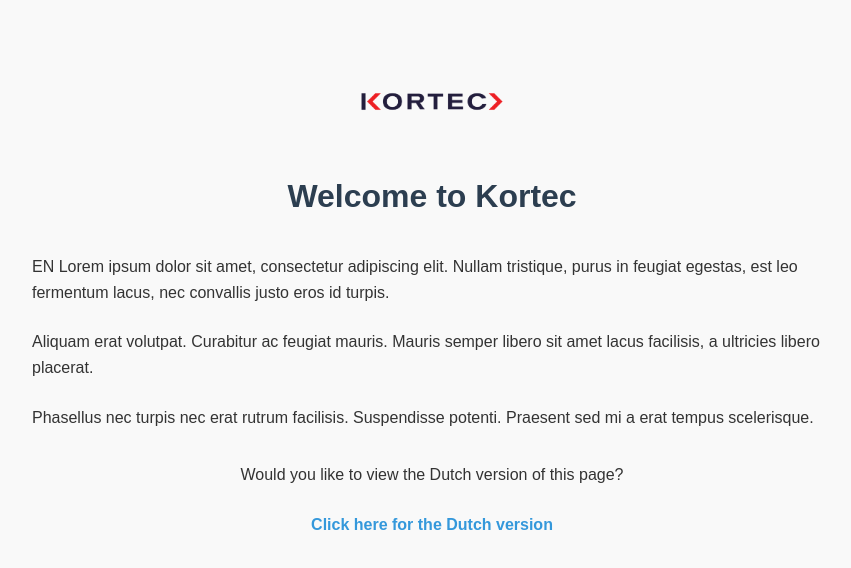
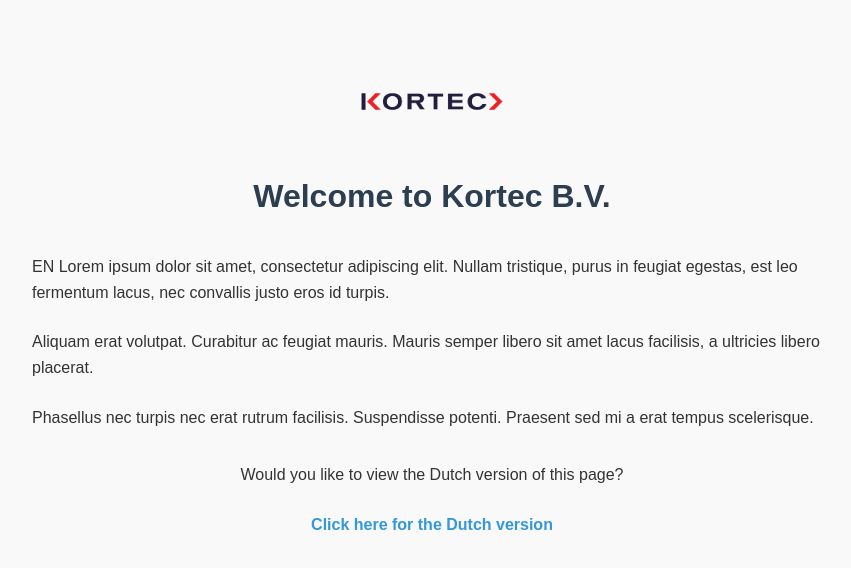
Before and after one commit to sanski/kortec, a plain HTML site: page index-en.html in a window 1280 px wide. Shown: the whole page, without its empty margins (208-1059 px from the left). Drawn offline with Linux system fonts and the light colour scheme.

Commit message:
teskt nl

```diff
--- a/index-en.html
+++ b/index-en.html
@@ -48,7 +48,7 @@
     <a href="/"><img src="/logo.png" alt="Kortec Logo" width="150"></a>
   </header>
   <link rel="icon" href="/favicon.png" type="image/x-icon">
-  <h1>Welcome to Kortec</h1>
+  <h1>Welcome to Kortec B.V.</h1>
 
   <p>EN Lorem ipsum dolor sit amet, consectetur adipiscing elit. Nullam tristique, purus in feugiat egestas, est leo fermentum lacus, nec convallis justo eros id turpis.</p>
   <p>Aliquam erat volutpat. Curabitur ac feugiat mauris. Mauris semper libero sit amet lacus facilisis, a ultricies libero placerat.</p>
```
